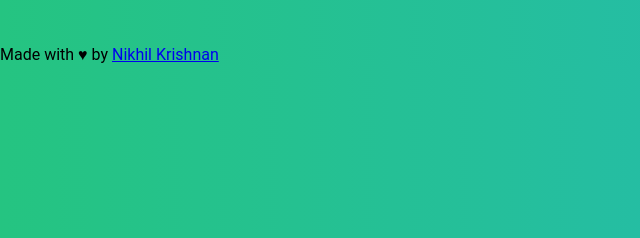
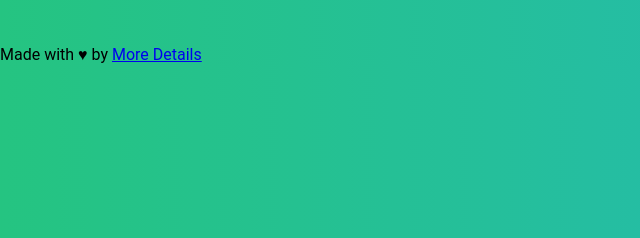
Before and after one commit to oneon/oneon.github.io, a plain HTML site: page table.html in a window 1280 px wide. Shown: the part 452-690 px from the top of the page, 0-640 px from the left. Drawn offline with nearby package versions, Linux system fonts and the light colour scheme.

Commit message:
Add files via upload

```diff
--- a/table.html
+++ b/table.html
@@ -260,11 +260,13 @@
     </table>
   </div>
 </section>
+
+
 <!-- follow me template -->
 <div class="more details">
   Made with
   <i>♥</i> by
-  <a target="_blank" href="https://codepen.io/nikhil8krishnan">Nikhil Krishnan</a>
+  <a target="_blank" href="https://pd-oneon-forestfire-4c094717fcde469f83e1d994c4a6ce89.community.saturnenterprise.io/">More Details</a>
 </div>
   <script src='http://cdnjs.cloudflare.com/ajax/libs/jquery/2.1.3/jquery.min.js'></script>
 
```
